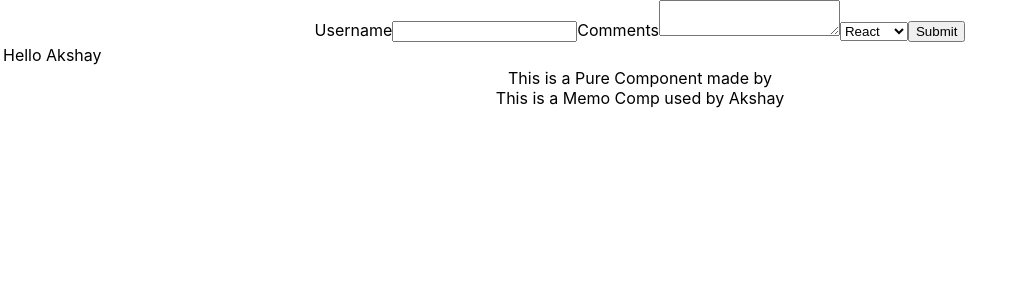
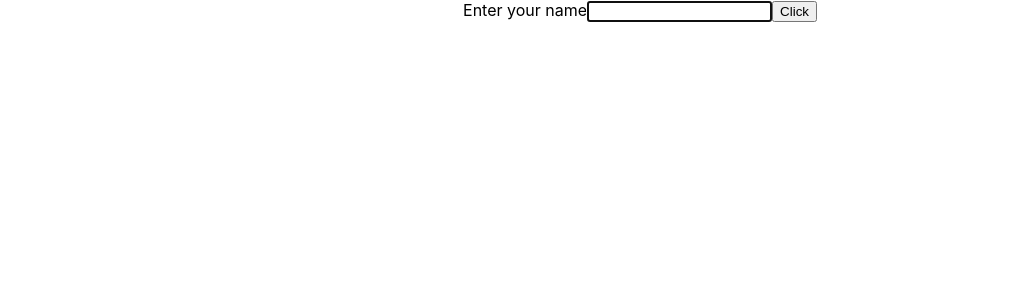
Before and after one commit to akshay2742/Practice_React, a React (Create React App) app: page / in a window 1280 px wide. Shown: the top 300 px of the page, without its empty margins (0-1024 px from the left). Built offline with nearby package versions, Linux system fonts and the light colour scheme.

Commit message:
learned Refs and callbyref

```diff
--- a/src/App.js
+++ b/src/App.js
@@ -18,6 +18,7 @@ import TableParent from './components/TableParent';
 import LifecycleA from './components/LifecycleA';
 import PureComp from './components/PureComp';
 import ParentRegComp from './components/ParentRegComp';
+import RefDemo from './components/RefDemo';
 
 function App() {
 
@@ -50,11 +51,12 @@ function App() {
      <LoginForm />
      <NameList />
      <StyleSheet className={true}/> */}
-     <Form />
-     <TableParent />
+     {/* <Form />
+     <TableParent /> */}
      {/* <LifecycleA /> */}
-     <PureComp />
-     <ParentRegComp />
+     {/* <PureComp />
+     <ParentRegComp /> */}
+     <RefDemo />
     </div>
   );
 }
--- /dev/null
+++ b/src/components/RefDemo.js
@@ -0,0 +1,42 @@
+import React, { Component } from 'react';
+
+class RefDemo extends Component {
+    constructor(props) {
+      super(props)
+
+      this.inputRef = React.createRef();
+      this.cbRef = null
+      this.setcbRef = (element) => {
+        this.cbRef = element
+        }
+
+        this.state = {
+            name: ''
+        }
+    }
+
+    changename = (event) => {
+        this.setState({
+            name: event.target.value
+        })
+    }
+    componentDidMount() {
+        if(this.cbRef) {
+            this.cbRef.focus()
+        }
+        // this.inputRef.current.focus();
+    }
+    changeHandler = (event) => {
+        alert(this.cbRef.value)
+        event.preventDefault()
+    }
+  render() {
+    return (<form>
+        <label>Enter your name</label>
+        <input type="text" value={this.state.name} onChange={this.changename} ref={this.setcbRef}/>
+        <button type="submit" onClick={this.changeHandler}>Click</button>
+    </form>);
+  }
+}
+
+export default RefDemo;
```
